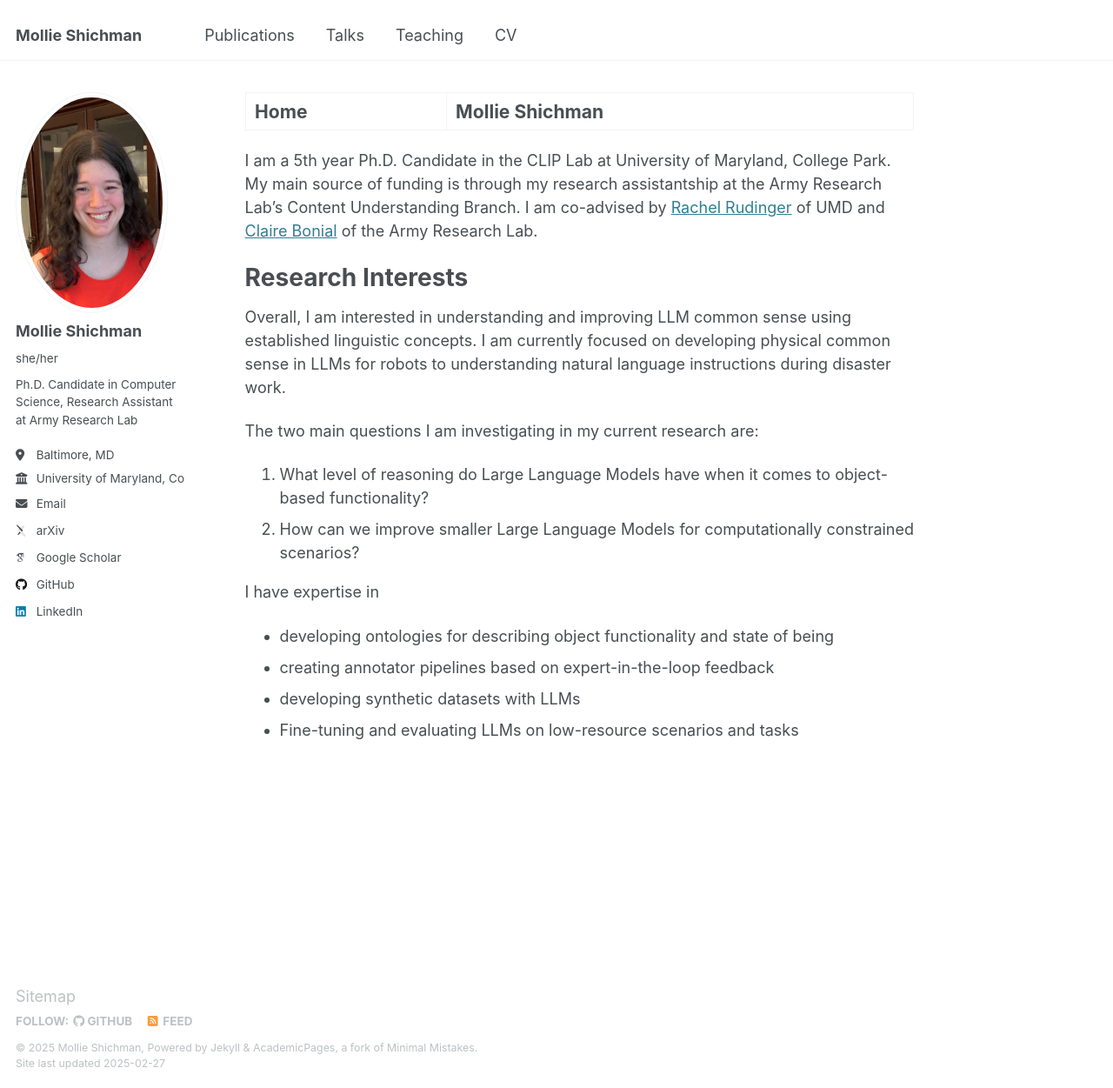
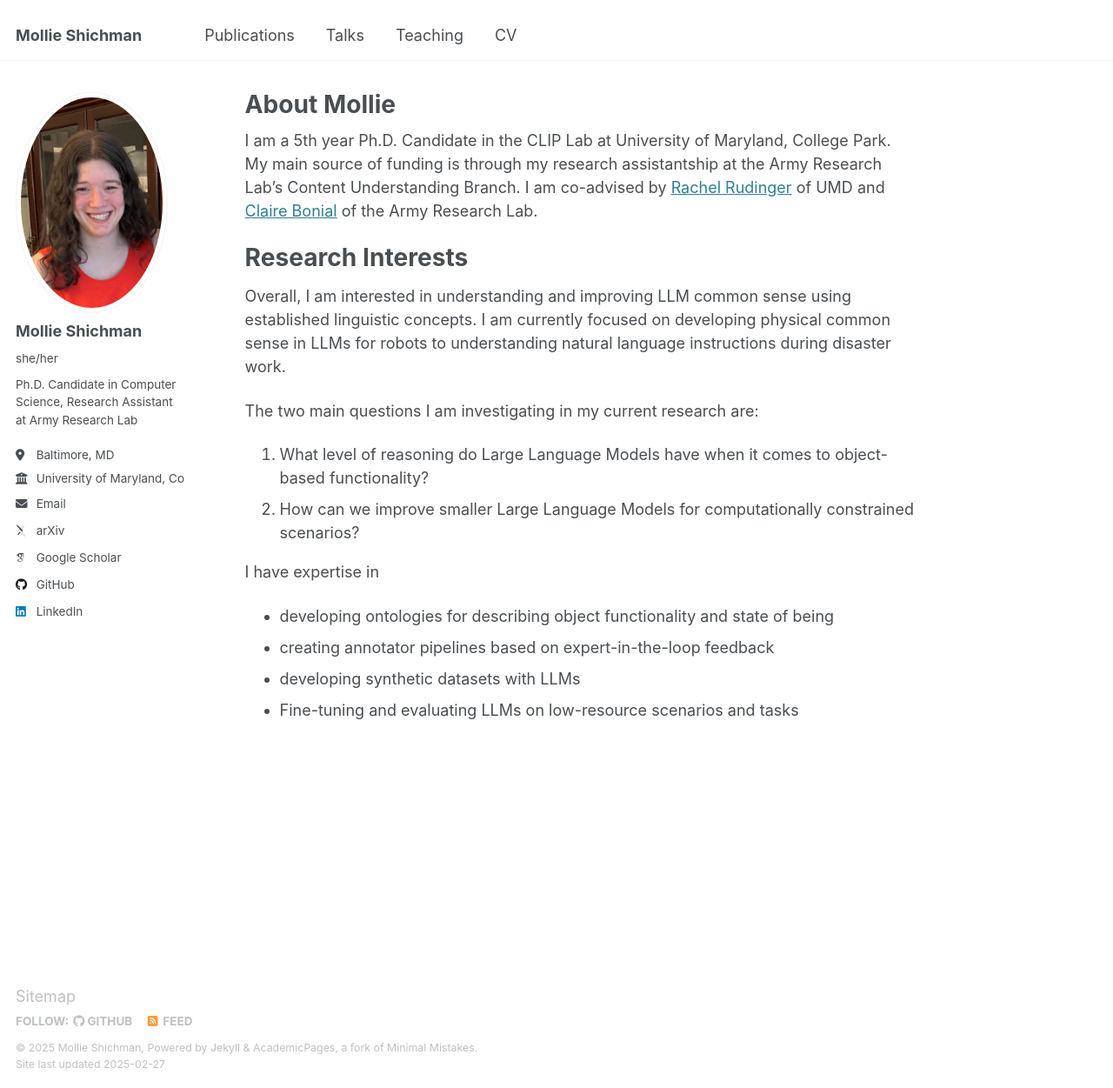
Before and after one commit to mshich1/mshich1.github.io, a Jekyll site: the page built from _pages/about.md, in a window 1280 px wide and 1251 px high. Shown: the whole window at 87% size. Built offline with Jekyll 4.4.1, drawn with Linux system fonts in a browser that asks for light colours; some web fonts are replaced.

Commit message:
Update about.md wording

```diff
--- a/_pages/about.md
+++ b/_pages/about.md
@@ -1,6 +1,6 @@
 ---
 permalink: /
-title: "Home | Mollie Shichman"
+title: "About Mollie"
 author_profile: true
 redirect_from:
   - /about/
```
